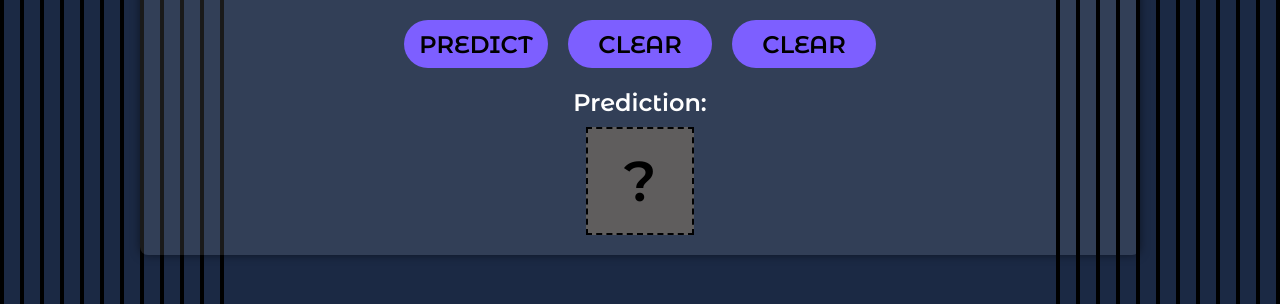
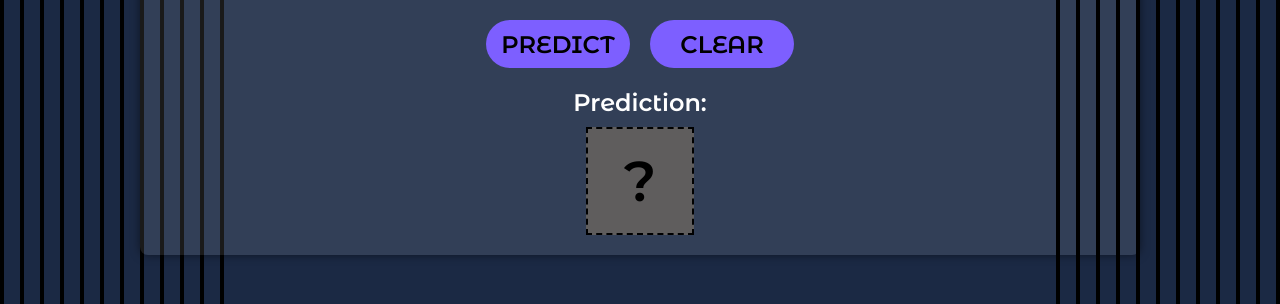
Before and after one commit to sgupta701/digit_recognition, a Flask app: page / in a window 1280 px wide. Shown: the part 496-800 px from the top of the page. Run offline with Flask 3, Linux system fonts and the light colour scheme; some libraries are stand-ins or nearby versions.

```diff
--- a/templates/index.html
+++ b/templates/index.html
@@ -30,7 +30,6 @@
       <div class="buttons">
 		<button class="button" id="predictButton">PREDICT</button>
         <button class="button" id="clearButton">CLEAR</button>
-        <button class="button" id="clearButton2">CLEAR</button>
       </div>
       <div class="prediction-container">
         <h3 class="prediction-heading">Prediction:</h3>
```
Also changed, not shown: digit0.gif (deleted), digit4.gif (deleted), digit_0.gif (added), digit_4.gif (added).
